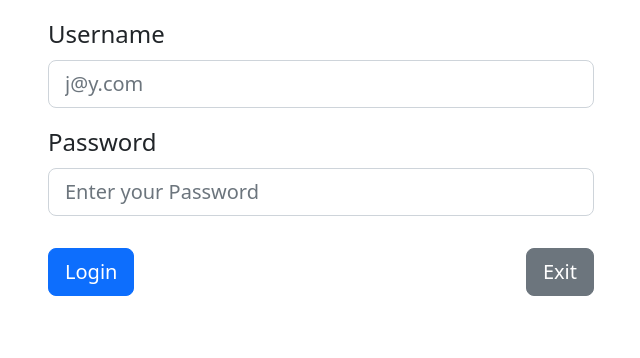
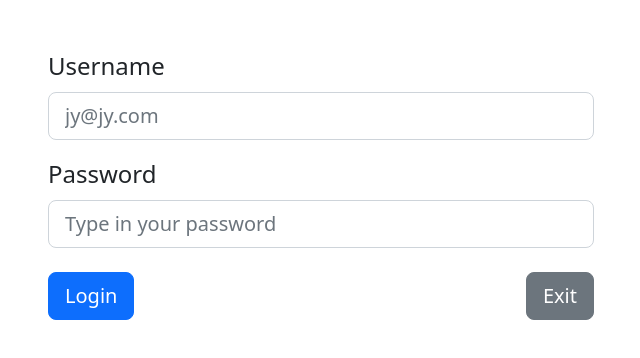
Before and after one commit to JasonYao3/AssignmentSubmissionApp, a React (Create React App) app in the folder front-end/: page /login in a window 1280 px wide. Shown: the top 358 px of the page, without its empty margins (319-959 px from the left). Built offline with nearby package versions, Linux system fonts and the light colour scheme.

Commit message:
handling jwt validation with react and java

```diff
--- a/front-end/src/App.js
+++ b/front-end/src/App.js
@@ -56,7 +56,7 @@ function App() {
           // </PrivateRoute>
         }
       />
-      <Route path="login" element={<Login />} />
+      <Route path="/login" element={<Login />} />
       <Route path="/" element={<Homepage />} />
     </Routes>
   );
--- a/front-end/src/Login/index.js
+++ b/front-end/src/Login/index.js
@@ -1,6 +1,5 @@
 import React, { useState } from "react";
 import { Button, Col, Container, Row, Form } from "react-bootstrap";
-import ajax from "../Services/fetchService";
 import { useLocalState } from "../util/useLocalStorage";
 
 const Login = () => {
@@ -19,7 +18,7 @@ const Login = () => {
       headers: {
         "Content-Type": "application/json",
       },
-      method: "POST",
+      method: "post",
       body: JSON.stringify(reqBody),
     })
       .then((response) => {
@@ -28,7 +27,7 @@ const Login = () => {
         else return Promise.reject("Invalid login attempt");
       })
       .then(([body, headers]) => {
-        setJwt(headers.get("authorization"));
+        setJwt(String(headers.get("authorization")));
       })
       .catch((message) => {
         alert(message);
@@ -36,7 +35,7 @@ const Login = () => {
   }
   return (
     <>
-      <Container className="mt-3">
+      <Container className="mt-5 ">
         <Row className="justify-content-center">
           <Col md="8" lg="6">
             <Form.Group className="mb-3" controlId="username">
@@ -44,7 +43,7 @@ const Login = () => {
               <Form.Control
                 type="email"
                 size="lg"
-                placeholder="j@y.com"
+                placeholder="jy@jy.com"
                 value={username}
                 onChange={(e) => setUsername(e.target.value)}
               />
@@ -58,7 +57,7 @@ const Login = () => {
               <Form.Control
                 type="password"
                 size="lg"
-                placeholder="Enter your Password"
+                placeholder="Type in your password"
                 value={password}
                 onChange={(e) => setPassword(e.target.value)}
               />
@@ -69,7 +68,7 @@ const Login = () => {
           <Col
             md="8"
             lg="6"
-            className="mt-3 d-flex flex-column gap-4 flex-md-row justify-content-md-between"
+            className="mt-2 d-flex flex-column gap-5 flex-md-row justify-content-md-between"
           >
             <Button
               id="submit"
```
